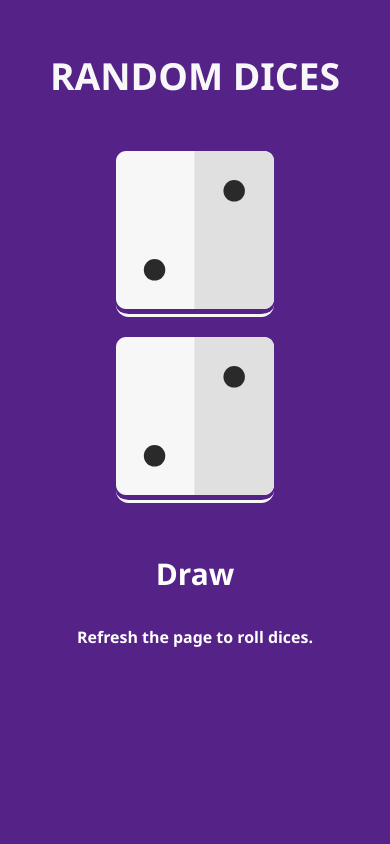
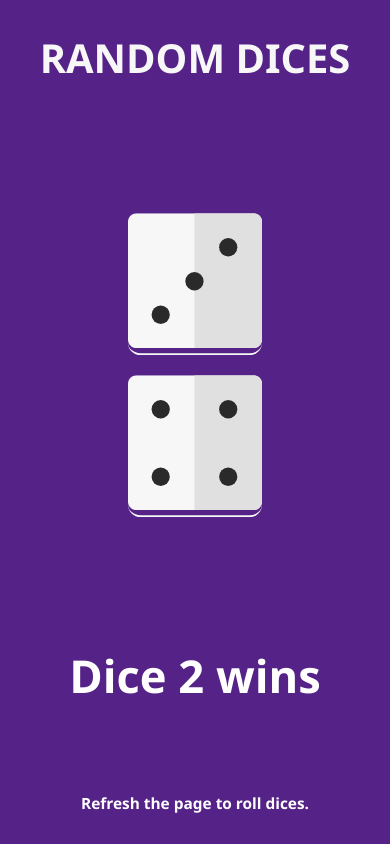
Before and after one commit to alencarfff/random-dices, a plain HTML site: page index.html in a window 390 px wide. Drawn offline with Linux system fonts and the light colour scheme.

Commit message:
improved project refactoring script and css responsiveness

```diff
--- a/index.html
+++ b/index.html
@@ -1,42 +1,27 @@
 <!DOCTYPE html>
 <html lang="pt-BR">
 <head>
-    <!--Diz pro navegador que a acentuação vai ser em UTF-8-->
     <meta charset="UTF-8">
-    <!--Adapta o visual pra dispositivos móveis-->
     <meta name="viewport" content="width=device-width, initial-scale=1.0">
-    <!--Título do site-->
     <title>Random Dices Game</title>
-    <!--Faz um link pro arquivo de estilo (CSS - visual do site)-->
     <link rel="stylesheet" href="style.css" />
 </head>
 <body>
-    <!--Abre uma seção-->
     <section class="random-dices">
-        <!--Cada DIV representa uma divisória. É como se fosse uma pasta de elementos-->
         <div class="random-dices__title">
-            <!--Os elementos h1, h2, h3, h4, h5 e h6 representam um título-->
             <h1 class="random-dices__title--text">RANDOM DICES</h1>
         </div>
         <div class="random-dices__container">
-            <div id="dice2" class="random-dices__dice">
-                <!--Uma imagem com caminho vazio. O caminho da imagem vai ser adicionado via javascript-->
-                <img class="random-dices__dice--image" src="" />
-            </div>
-            <div id="dice1" class="random-dices__dice">
-                <!--Uma imagem com caminho vazio. O caminho da imagem vai ser adicionado via javascript-->
-                <img class="random-dices__dice--image" src="" />
-            </div>
+            <div id="diceB" class="random-dices__dice"></div>
+            <div id="diceA" class="random-dices__dice"></div>
         </div>
         <div class="random-dices__response">
-            <!--Resultado do jogo. Tambem adicionado via javascript, por isso vazio no início-->
             <h3 class="random-dices__response--text"></h3>
         </div>
         <div class="random-dices__help">
             <h5 class="random-dices__help--text">Refresh the page to roll dices.</h3>
         </div>
     </section>
-    <!--Essa é a tag que vai fazer o link pro arquivo de javascript-->
     <script type="text/javascript" src="script.js"></script>
 </body>
 </html>
--- a/script.js
+++ b/script.js
@@ -1,44 +1,89 @@
-window.onload = function(){
-    //criam-se duas variáveis com o ID de cada dado
-    let dice1ID = "#dice1";
-    let dice2ID = "#dice2";
+var $ = document.querySelector.bind(document);
 
-    //"rola o dado" e recebe o valor desse dado
-    let value1 = rollDice(dice1ID);
-    let value2 = rollDice(dice2ID);
+class RollingDices {
 
-    let result = "";
-    //caso o valor do dado 1 seja maior, o dado 1 ganha
-    if(value1 < value2){
-        result = "Dice 1 wins";
+    constructor(){
+        this.diceA = {
+            element: $("#diceA")
+                .classList.add("random-dices__dice--image"),
+            value: 1,
+            image: document.createElement("img")
+        }
+
+        this.diceB = {
+            element: $("#diceB")
+                .classList.add("random-dices__dice--image"),
+            value: 1,
+            image: document.createElement("img")
+        }
+
+        this._result = $(".random-dices__response--text");
     }
-    //caso o valor do dado 2 seja maior, o dado 2 ganha
-    else if(value1 > value2){
-        result = "Dice 2 wins";
+
+    init() {
+        this.throwDices();
+        this.updateDices();
+
+        this.showResult(
+            this.getResult()
+        );
+
+        this.updateDOM();
     }
-    //caso o valor seja o mesmo, então empate
-    else if(value1 == value2){
-        result = "Draw";
+
+    updateDices() {
+        this.showUniqueDice(this.diceA);
+        this.showUniqueDice(this.diceB);
     }
-    //e no final, o resultado é inserido no HTML
-    setResult(result);
+
+    showUniqueDice(dice){
+        dice.image = this.getDiceImage(
+            dice.image, this.getDicePath(dice.value)
+        );
+    }
+
+    updateDOM(){
+        $("#diceA").appendChild(this.diceA.image);
+        $("#diceB").appendChild(this.diceB.image);
+    }
+
+    getDiceImage(diceImage, diceImagePath){
+        diceImage.setAttribute("src", diceImagePath);
+
+        return diceImage;
+    }
+
+    throwDices(){
+        this.throwUniqueDice(this.diceA);
+        this.throwUniqueDice(this.diceB);
+    }
+
+    throwUniqueDice(dice){
+        dice.value = this.getRandomValue(6);
+    }
+
+    getResult(){
+        if(this.diceA.value < this.diceB.value){
+            return "Dice 1 wins";
+        }
+        else if(this.diceA.value > this.diceB.value){
+            return "Dice 2 wins";
+        }
+        return "Draw";
+    }
+
+    getRandomValue(max) {
+        return Math.floor(Math.random() * max) + 1;
+    }
+
+    getDicePath(number){
+        return "img/" + number + ".svg";
+    }
+
+    showResult(result){
+        this._result.innerHTML = result;
+    }
 }
-function rollDice(id){
-    //retorna um número aleatório de 1 a 6
-    let value = randomValue(6);
-    //retorna o caminho da imagem já com o número escolhido
-    let randomDiceSrc = getDicePath(value);
-    //insere a imagem no HTML
-    document.querySelector(id + " .random-dices__dice--image").src = randomDiceSrc;
-    //e retorna o valor pra conferir o resultado
-    return value;
-}
-function randomValue(max){
-    return Math.floor(Math.random() * max) + 1;
-}
-function getDicePath(number){
-    return randomDiceSrc = "img/" + number + ".svg";
-}
-function setResult(result){
-    document.querySelector(".random-dices__response--text").innerHTML = result;
-}
+
+const game = new RollingDices();
+game.init();
--- a/style.css
+++ b/style.css
@@ -5,46 +5,62 @@
 body {
     background: #528;
 }
-.random-dices {
-    margin: 50px auto;
-}
 .random-dices__title {
-    font-size: calc(20px + 1.25vw);
+    position: absolute;
+    top: 30px;
+    font-size: calc(2.5vmin + 2vmax);
     color: #f7f7f7;
     width: 100%;
-    margin-bottom: 20px;
     font-family: 'Segoe UI', Tahoma, Geneva, Verdana, sans-serif;
     text-align: center;
 }
 .random-dices__container {
+    position: absolute;
+    top: 50%;
+    transform: translateY(-80%);
     text-align: center;
     margin: 40px auto;
+    width: 100%;
+    height: auto;
 }
 .random-dices__dice {
     display: inline-block;
     margin: 10px 50px;
-    max-width: calc(150px + 2vw);
-    max-height: calc(150px + 2vw);
+    width: 100%;
+    height: 100%;
+    max-width: calc(7.5vmin + 12.5vmax);
+    max-height: calc(7.5vmin + 12.5vmax);
     border-radius: 12.5px;
     padding-bottom: 5px;
-    border-bottom: 3px solid #f7f7f7;
+    border-bottom: 0.75vmin solid #f7f7f7;
 }
 .random-dices__dice--image {
-    width: 100%;
     height: 100%;
     display: inline-block;
+}
+.random-dices__response {
+    position: absolute;
+    top: 80%;
+    left: 50%;
+    transform: translate(-50%, -50%);
+    width: 100%;
 }
 .random-dices__response--text {
     font-family: 'Segoe UI', Tahoma, Geneva, Verdana, sans-serif;
     color: #fff;
     text-align: center;
-    margin: 20px auto;
-    font-size: calc(24px + 1.5vw);
+    font-size: calc(3.5vmin + 3.75vmax);
+}
+.random-dices__help {
+    position: absolute;
+    bottom: 20px;
+    left: 50%;
+    transform: translate(-50%, -50%);
+    width: 100%;
 }
 .random-dices__help--text {
-    margin-top: calc(25px + 2vw);
     font-family: 'Segoe UI', Tahoma, Geneva, Verdana, sans-serif;
     color: #fff;
     text-align: center;
-    font-size: calc(14px + 0.5vw);
+    font-size: calc(1.25vmin + 1.25vmax);
 }
```
